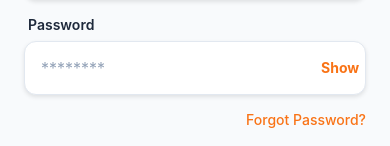
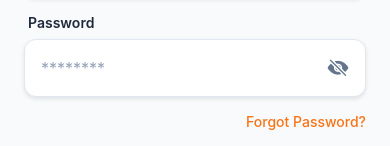
Before and after one commit to danyal-haider/TextileFlow, a React Native app in the folder frontend/: screen / in a window 390 px wide. Shown: the part 366-512 px from the top of the page. Built offline with nearby package versions, Linux system fonts and the light colour scheme.

Commit message:
style: replace show/hide password text with Ionicons eye icons

```diff
--- a/frontend/src/screens/LoginScreen.js
+++ b/frontend/src/screens/LoginScreen.js
@@ -1,5 +1,6 @@
 import React, { useContext, useState } from 'react';
 import { View, Text, TextInput, StyleSheet, TouchableOpacity, KeyboardAvoidingView, Platform } from 'react-native';
+import { Ionicons } from '@expo/vector-icons';
 import { AuthContext } from '../context/AuthContext';
 import CustomButton from '../components/CustomButton';
 import { colors, spacing, typography, shadows } from '../theme';
@@ -49,8 +50,13 @@ const LoginScreen = ({ navigation }) => {
                             <TouchableOpacity
                                 onPress={() => setHidePassword(!hidePassword)}
                                 style={styles.showHideButton}
+                                activeOpacity={0.7}
                             >
-                                <Text style={styles.showHideText}>{hidePassword ? 'Show' : 'Hide'}</Text>
+                                <Ionicons
+                                    name={hidePassword ? "eye-off" : "eye"}
+                                    size={22}
+                                    color={colors.textLight}
+                                />
                             </TouchableOpacity>
                         </View>
                     </View>
--- a/frontend/src/screens/RegisterScreen.js
+++ b/frontend/src/screens/RegisterScreen.js
@@ -1,5 +1,6 @@
 import React, { useContext, useState } from 'react';
 import { View, Text, TextInput, StyleSheet, TouchableOpacity, ScrollView, KeyboardAvoidingView, Platform } from 'react-native';
+import { Ionicons } from '@expo/vector-icons';
 import { AuthContext } from '../context/AuthContext';
 import CustomButton from '../components/CustomButton';
 import { colors, spacing, shadows } from '../theme';
@@ -64,8 +65,13 @@ const RegisterScreen = ({ navigation }) => {
                                 <TouchableOpacity
                                     onPress={() => setHidePassword(!hidePassword)}
                                     style={styles.showHideButton}
+                                    activeOpacity={0.7}
                                 >
-                                    <Text style={styles.showHideText}>{hidePassword ? 'Show' : 'Hide'}</Text>
+                                    <Ionicons
+                                        name={hidePassword ? "eye-off" : "eye"}
+                                        size={22}
+                                        color={colors.textLight}
+                                    />
                                 </TouchableOpacity>
                             </View>
                         </View>
```
